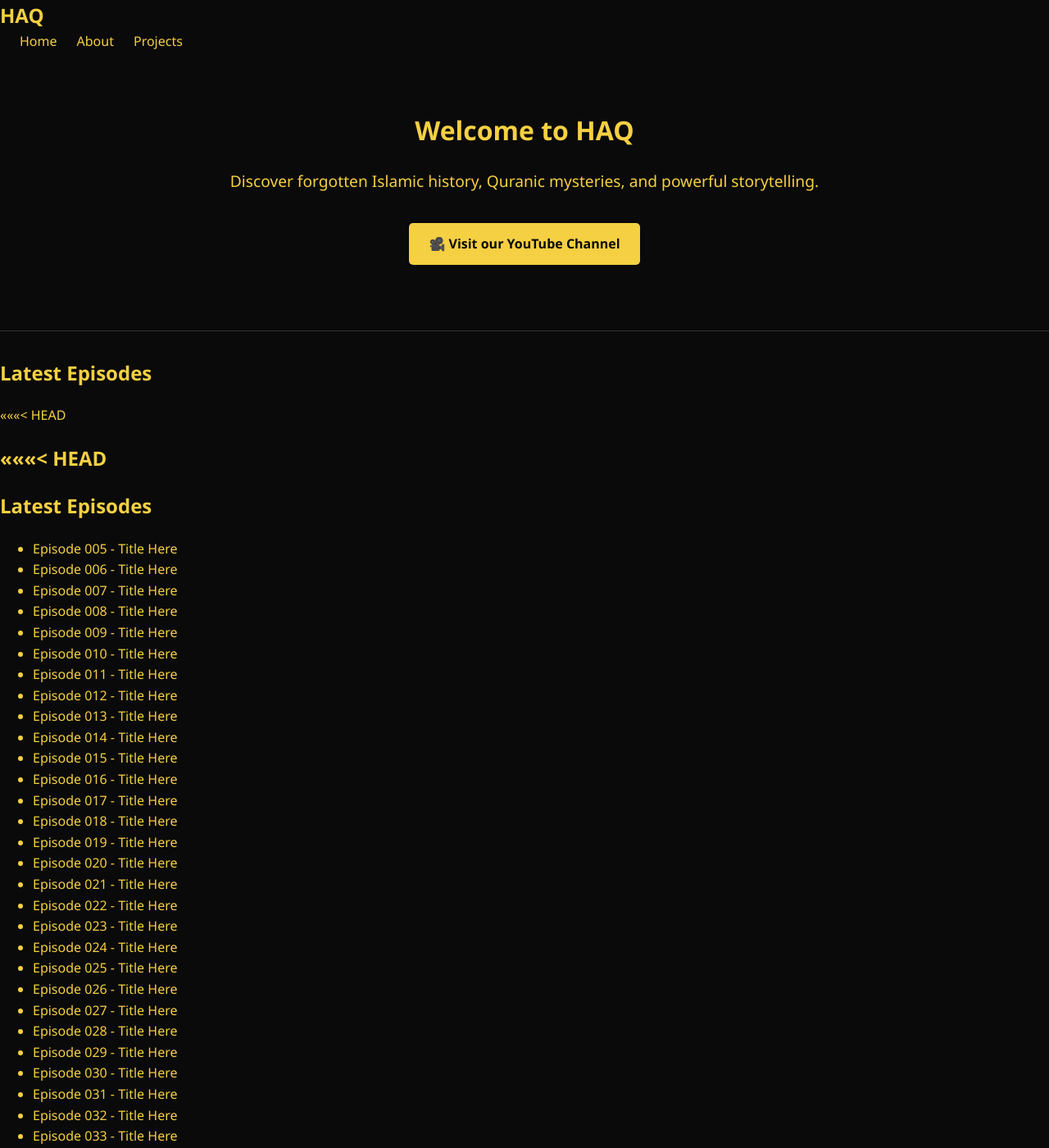
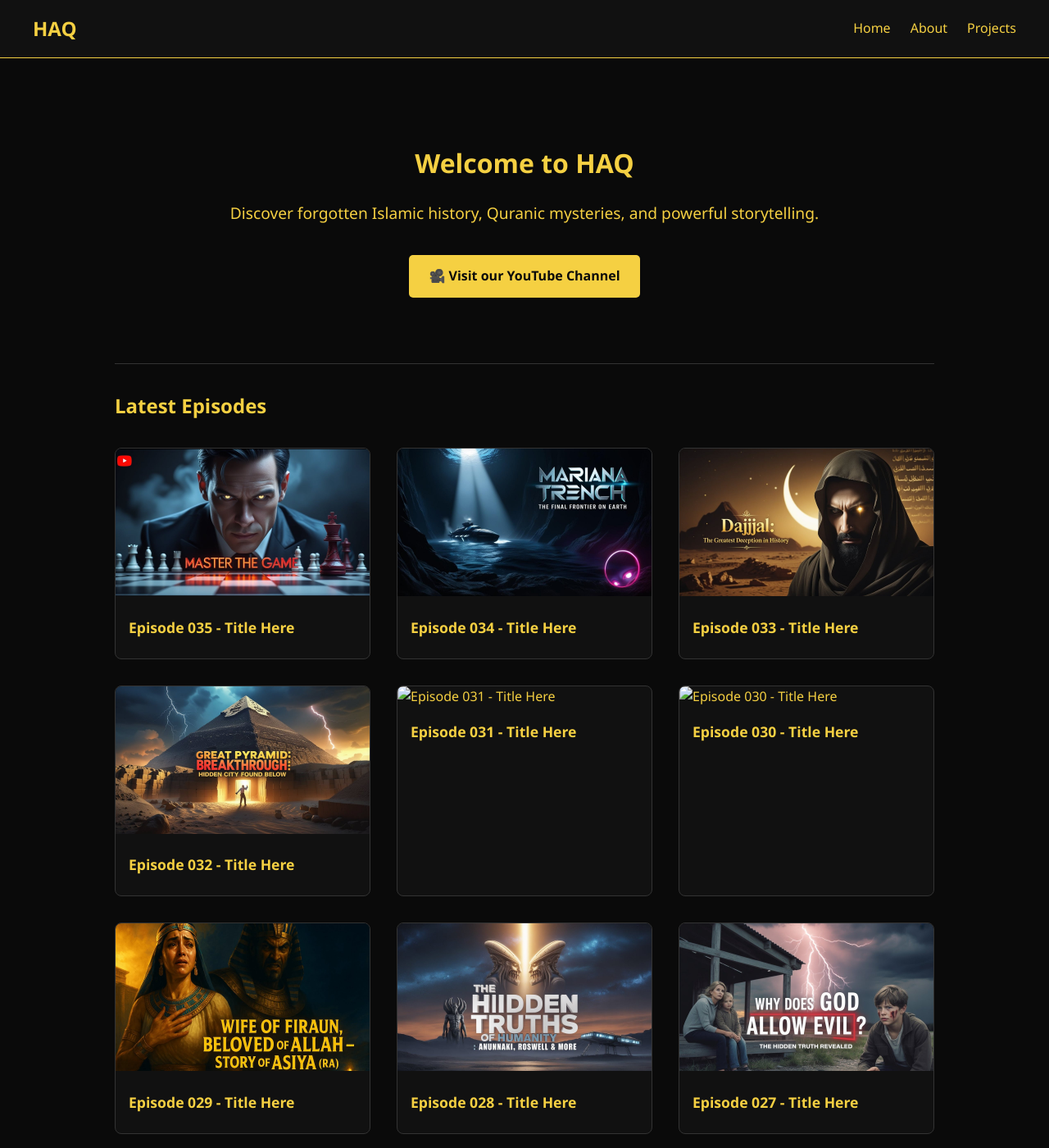
Before and after one commit to ruh-al-tarikh/Haqq, a Jekyll site: the page built from index.md, in a window 1280 px wide and 1400 px high. Shown: the whole window at 82% size. Built offline with Jekyll 4.4.1, drawn with Linux system fonts in a browser that asks for light colours; some of the changed text lies outside the part shown.

Commit message:
🎨 Palette: Resolve merge conflicts and enhance accessibility
- Resolve merge conflicts in index.md and style.css
- Add :focus-visible and :focus-within styles for better keyboard navigation
- Improve YouTube CTA button with security and accessibility attributes
- Add smooth transitions for hover and active states

Co-authored-by: ruh-al-tarikh <203426218+ruh-al-tarikh@users.noreply.github.com>

```diff
--- a/assets/css/style.css
+++ b/assets/css/style.css
@@ -24,19 +24,7 @@ a:hover {
     text-decoration: underline;
 }
 
-<<<<<<< HEAD
-<<<<<<< HEAD
 .site-header {
-    background-color: #111;
-    border-bottom: 1px solid #f5d042;
-    padding: 1rem 2rem;
-}
-
-.site-header nav {
-=======
-=======
->>>>>>> e5c282c (Refactor episodes to Jekyll collection and enhance Web UI)
-header {
     background-color: var(--darker);
     border-bottom: 1px solid var(--gold);
     padding: 1rem 2rem;
@@ -45,16 +33,9 @@ header {
     z-index: 1000;
 }
 
-nav {
+.site-header nav {
     max-width: 1200px;
     margin: 0 auto;
-<<<<<<< HEAD
->>>>>>> e5c282c (Refactor episodes to Jekyll collection and enhance Web UI)
-    display: flex;
-    justify-content: space-between;
-    align-items: center;
-    max-width: 900px;
-=======
     display: flex;
     justify-content: space-between;
     align-items: center;
@@ -77,34 +58,6 @@ nav {
 
 .hamburger {
     display: none;
-    flex-direction: column;
-    cursor: pointer;
-}
-
-.hamburger div {
-    width: 25px;
-    height: 3px;
-    background-color: var(--gold);
-    margin: 4px 0;
-}
-
-.content {
-    padding: 2rem;
-    max-width: 1000px;
->>>>>>> e5c282c (Refactor episodes to Jekyll collection and enhance Web UI)
-    margin: 0 auto;
-    min-height: 80vh;
-}
-
-<<<<<<< HEAD
-.logo {
-    font-size: 1.5rem;
-    font-weight: bold;
-<<<<<<< HEAD
-}
-
-.hamburger {
-    display: none;
     background: none;
     border: none;
     cursor: pointer;
@@ -117,35 +70,7 @@ nav {
     display: block;
     width: 25px;
     height: 3px;
-    background-color: #f5d042;
-=======
-    color: var(--gold);
->>>>>>> e5c282c (Refactor episodes to Jekyll collection and enhance Web UI)
-}
-
-.nav-links {
-    display: flex;
-}
-
-.nav-links a {
-    margin-left: 1.5rem;
-<<<<<<< HEAD
-=======
-    font-weight: 500;
-}
-
-.hamburger {
-    display: none;
-    flex-direction: column;
-    cursor: pointer;
-}
-
-.hamburger div {
-    width: 25px;
-    height: 3px;
     background-color: var(--gold);
-    margin: 4px 0;
->>>>>>> e5c282c (Refactor episodes to Jekyll collection and enhance Web UI)
 }
 
 .content {
@@ -155,35 +80,6 @@ nav {
     min-height: 80vh;
 }
 
-<<<<<<< HEAD
-.site-footer {
-    padding: 1.5rem 2rem;
-    background-color: #111;
-    border-top: 1px solid #f5d042;
-    text-align: center;
-}
-
-ul li {
-    margin-bottom: 0.5rem;
-}
-
-@media (max-width: 600px) {
-    .hamburger {
-        display: flex;
-    }
-
-    .nav-links {
-        display: none;
-        position: absolute;
-        top: 4rem;
-        left: 0;
-        right: 0;
-        background-color: #111;
-        flex-direction: column;
-        padding: 1rem;
-        border-bottom: 1px solid #f5d042;
-        z-index: 1000;
-=======
 .episode-grid {
     display: grid;
     grid-template-columns: repeat(auto-fill, minmax(280px, 1fr));
@@ -220,45 +116,7 @@ ul li {
     margin-bottom: 0.5rem;
 }
 
-=======
-.episode-grid {
-    display: grid;
-    grid-template-columns: repeat(auto-fill, minmax(280px, 1fr));
-    gap: 2rem;
-    margin-top: 2rem;
-}
-
-.episode-card {
-    background-color: var(--darker);
-    border: 1px solid #333;
-    border-radius: 8px;
-    overflow: hidden;
-    transition: transform 0.3s, border-color 0.3s;
-}
-
-.episode-card:hover {
-    transform: translateY(-5px);
-    border-color: var(--gold);
-}
-
-.episode-thumbnail {
-    width: 100%;
-    height: 180px;
-    object-fit: cover;
-}
-
-.episode-info {
-    padding: 1rem;
-}
-
-.episode-title {
-    font-size: 1.1rem;
-    font-weight: bold;
-    margin-bottom: 0.5rem;
-}
-
->>>>>>> e5c282c (Refactor episodes to Jekyll collection and enhance Web UI)
-footer {
+.site-footer {
     background-color: var(--darker);
     border-top: 1px solid var(--gold);
     padding: 2rem;
@@ -267,6 +125,10 @@ footer {
 }
 
 @media (max-width: 768px) {
+    .hamburger {
+        display: flex;
+    }
+
     .nav-links {
         display: none;
         flex-direction: column;
@@ -277,10 +139,6 @@ footer {
         background-color: var(--darker);
         border-bottom: 1px solid var(--gold);
         padding: 1rem 0;
-<<<<<<< HEAD
->>>>>>> e5c282c (Refactor episodes to Jekyll collection and enhance Web UI)
-=======
->>>>>>> e5c282c (Refactor episodes to Jekyll collection and enhance Web UI)
     }
 
     .nav-links.show {
@@ -288,21 +146,28 @@ footer {
     }
 
     .nav-links a {
-<<<<<<< HEAD
-<<<<<<< HEAD
-        margin: 0.5rem 0;
-        margin-left: 0;
-=======
-=======
->>>>>>> e5c282c (Refactor episodes to Jekyll collection and enhance Web UI)
         margin: 0.5rem 2rem;
     }
+}
 
-    .hamburger {
-        display: flex;
-<<<<<<< HEAD
->>>>>>> e5c282c (Refactor episodes to Jekyll collection and enhance Web UI)
-=======
->>>>>>> e5c282c (Refactor episodes to Jekyll collection and enhance Web UI)
-    }
+/* Accessibility Improvements */
+:focus-visible {
+    outline: 3px solid var(--gold);
+    outline-offset: 2px;
 }
+
+.episode-card:focus-within {
+    transform: translateY(-5px);
+    border-color: var(--gold);
+    outline: 3px solid var(--gold);
+    outline-offset: 2px;
+}
+
+.cta-button:hover {
+    filter: brightness(1.1);
+    text-decoration: none;
+}
+
+.cta-button:active {
+    transform: scale(0.98);
+}
--- a/index.md
+++ b/index.md
@@ -6,63 +6,20 @@ layout: default
 <div class="hero" style="text-align: center; padding: 3rem 0;">
   <h1>Welcome to HAQ</h1>
   <p style="font-size: 1.2rem;">Discover forgotten Islamic history, Quranic mysteries, and powerful storytelling.</p>
-  <a href="https://www.youtube.com/@Ruh-Al-Tarikh" target="_blank" class="cta-button" style="display: inline-block; background: var(--gold); color: var(--dark); padding: 0.8rem 1.5rem; border-radius: 5px; font-weight: bold; margin-top: 1rem;">🎥 Visit our YouTube Channel</a>
+  <a href="https://www.youtube.com/@Ruh-Al-Tarikh"
+     target="_blank"
+     rel="noopener noreferrer"
+     class="cta-button"
+     aria-label="Visit our YouTube Channel (opens in a new window)"
+     style="display: inline-block; background: var(--gold); color: var(--dark); padding: 0.8rem 1.5rem; border-radius: 5px; font-weight: bold; margin-top: 1rem; transition: transform 0.2s, filter 0.2s;">
+    🎥 Visit our YouTube Channel
+  </a>
 </div>
 
 <hr style="border: 0; border-top: 1px solid #333; margin: 2rem 0;">
 
 <h2>Latest Episodes</h2>
-<<<<<<< HEAD
 
-<<<<<<< HEAD
----
-
-## Latest Episodes
-- [Episode 005 - Title Here](episodes/episode-005/index.md)
-- [Episode 006 - Title Here](episodes/episode-006/index.md)
-- [Episode 007 - Title Here](episodes/episode-007/index.md)
-- [Episode 008 - Title Here](episodes/episode-008/index.md)
-- [Episode 009 - Title Here](episodes/episode-009/index.md)
-- [Episode 010 - Title Here](episodes/episode-010/index.md)
-- [Episode 011 - Title Here](episodes/episode-011/index.md)
-- [Episode 012 - Title Here](episodes/episode-012/index.md)
-- [Episode 013 - Title Here](episodes/episode-013/index.md)
-- [Episode 014 - Title Here](episodes/episode-014/index.md)
-- [Episode 015 - Title Here](episodes/episode-015/index.md)
-- [Episode 016 - Title Here](episodes/episode-016/index.md)
-- [Episode 017 - Title Here](episodes/episode-017/index.md)
-- [Episode 018 - Title Here](episodes/episode-018/index.md)
-- [Episode 019 - Title Here](episodes/episode-019/index.md)
-- [Episode 020 - Title Here](episodes/episode-020/index.md)
-- [Episode 021 - Title Here](episodes/episode-021/index.md)
-- [Episode 022 - Title Here](episodes/episode-022/index.md)
-- [Episode 023 - Title Here](episodes/episode-023/index.md)
-- [Episode 024 - Title Here](episodes/episode-024/index.md)
-- [Episode 025 - Title Here](episodes/episode-025/index.md)
-- [Episode 026 - Title Here](episodes/episode-026/index.md)
-- [Episode 027 - Title Here](episodes/episode-027/index.md)
-- [Episode 028 - Title Here](episodes/episode-028/index.md)
-- [Episode 029 - Title Here](episodes/episode-029/index.md)
-- [Episode 030 - Title Here](episodes/episode-030/index.md)
-- [Episode 031 - Title Here](episodes/episode-031/index.md)
-- [Episode 032 - Title Here](episodes/episode-032/index.md)
-- [Episode 033 - Title Here](episodes/episode-033/index.md)
-- [Episode 034 - Title Here](episodes/episode-034/index.md)
-- [Episode 035 - Title Here](episodes/episode-035/index.md)
-
-<<<<<<< HEAD
-=======
-{% assign episodes = site.pages | where_exp: "item", "item.path contains 'episode'" | sort: "path" | reverse %}
-<ul>
-{% for episode in episodes %}
-  <li><a href="{{ episode.url | relative_url }}">{{ episode.title }}</a></li>
-{% endfor %}
-</ul>
->>>>>>> 10a797d5d9f523afb51396a4d99abeb4d2026531
-=======
-=======
-
->>>>>>> e5c282c (Refactor episodes to Jekyll collection and enhance Web UI)
 <div class="episode-grid">
   {% assign episodes = site.episodes | sort: "path" | reverse %}
   {% for episode in episodes %}
@@ -76,7 +33,3 @@ layout: default
   </div>
   {% endfor %}
 </div>
-<<<<<<< HEAD
->>>>>>> e5c282c (Refactor episodes to Jekyll collection and enhance Web UI)
-=======
->>>>>>> e5c282c (Refactor episodes to Jekyll collection and enhance Web UI)
```
Also changed, not shown: .Jules/palette.md, 1 other file.
